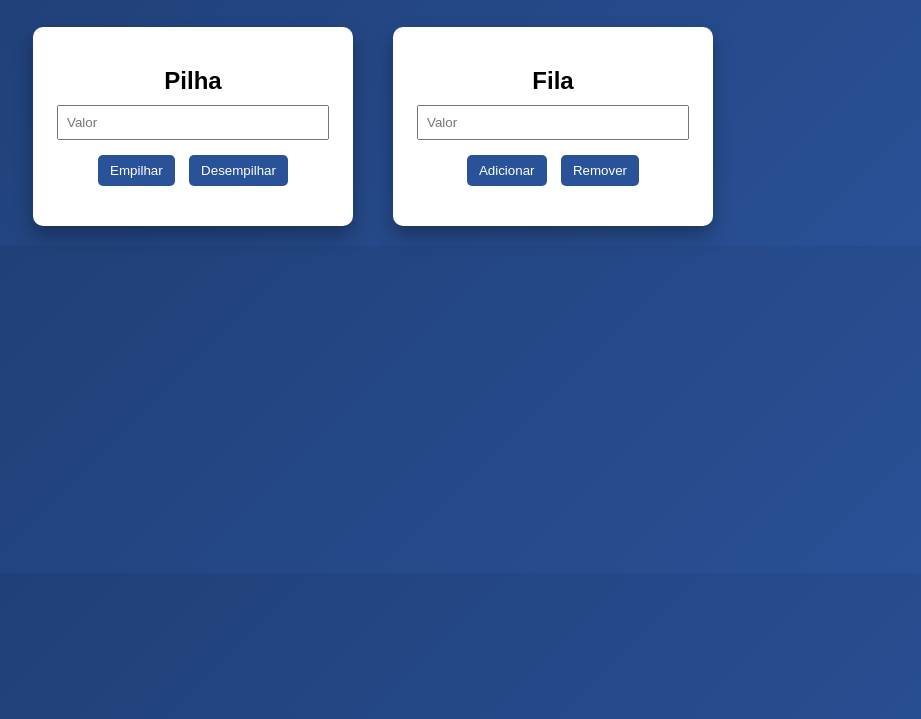
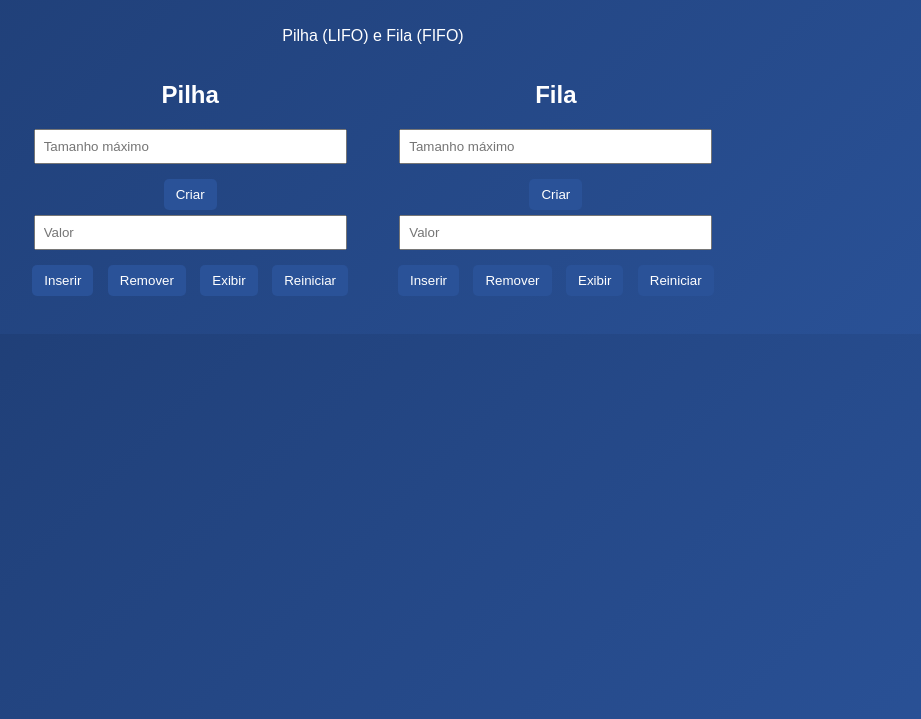
Before and after one commit to igorledo/interdisciplinar, a plain HTML site: page html/index.html in a window 1280 px wide. Shown: the part 81-800 px from the top of the page, without its empty margins (267-1188 px from the left). Drawn offline with Linux system fonts and the light colour scheme; files that its build step writes are made by us from their sources; files whose address does not match are found by name.

Commit message:
Update index.html

```diff
--- a/html/index.html
+++ b/html/index.html
@@ -8,27 +8,61 @@
 <body>
 
 <h1>Estruturas de Dados</h1>
+<p class="descricao">Pilha (LIFO) e Fila (FIFO)</p>
 
 <div class="container">
 
   <!-- PILHA -->
-    <div class="box">
+  <div class="card">
     <h2>Pilha</h2>
-      <input id="valorPilha" type="text" placeholder="Valor">
-      <button onclick="pushPilha()">Empilhar</button>
-      <button onclick="popPilha()">Desempilhar</button>
-      <div id="pilha" class="estrutura"></div>
+
+    <div class="linha">
+      <input type="number" id="tamPilha" placeholder="Tamanho máximo">
+      <button onclick="criarPilha()">Criar</button>
+    </div>
+
+    <div class="linha">
+      <input type="text" id="valPilha" placeholder="Valor">
+    </div>
+
+    <div class="acoes">
+      <button onclick="push()">Inserir</button>
+      <button onclick="pop()">Remover</button>
+      <button onclick="exibirPilha()">Exibir</button>
+      <button onclick="resetPilha()">Reiniciar</button>
+    </div>
+
+    <div id="msgPilha" class="msg"></div>
+    <div id="visPilha" class="visual"></div>
+
+    <pre id="codePilha" class="codigo"></pre>
   </div>
 
   <!-- FILA -->
-    <div class="box">
+  <div class="card">
     <h2>Fila</h2>
-      <input id="valorFila" type="text" placeholder="Valor">
-      <button onclick="enqueueFila()">Adicionar</button>
-      <button onclick="dequeueFila()">Remover</button>
-      <div id="fila" class="estrutura"></div>
+
+    <div class="linha">
+      <input type="number" id="tamFila" placeholder="Tamanho máximo">
+      <button onclick="criarFila()">Criar</button>
     </div>
 
+    <div class="linha">
+      <input type="text" id="valFila" placeholder="Valor">
+    </div>
+
+    <div class="acoes">
+      <button onclick="enqueue()">Inserir</button>
+      <button onclick="dequeue()">Remover</button>
+      <button onclick="exibirFila()">Exibir</button>
+      <button onclick="resetFila()">Reiniciar</button>
+    </div>
+
+    <div id="msgFila" class="msg"></div>
+    <div id="visFila" class="visual"></div>
+
+    <pre id="codeFila" class="codigo"></pre>
+  </div>
 </div>
 
 <script src="script.js"></script>
```
Lines whose indentation alone changed are shown as unchanged.
